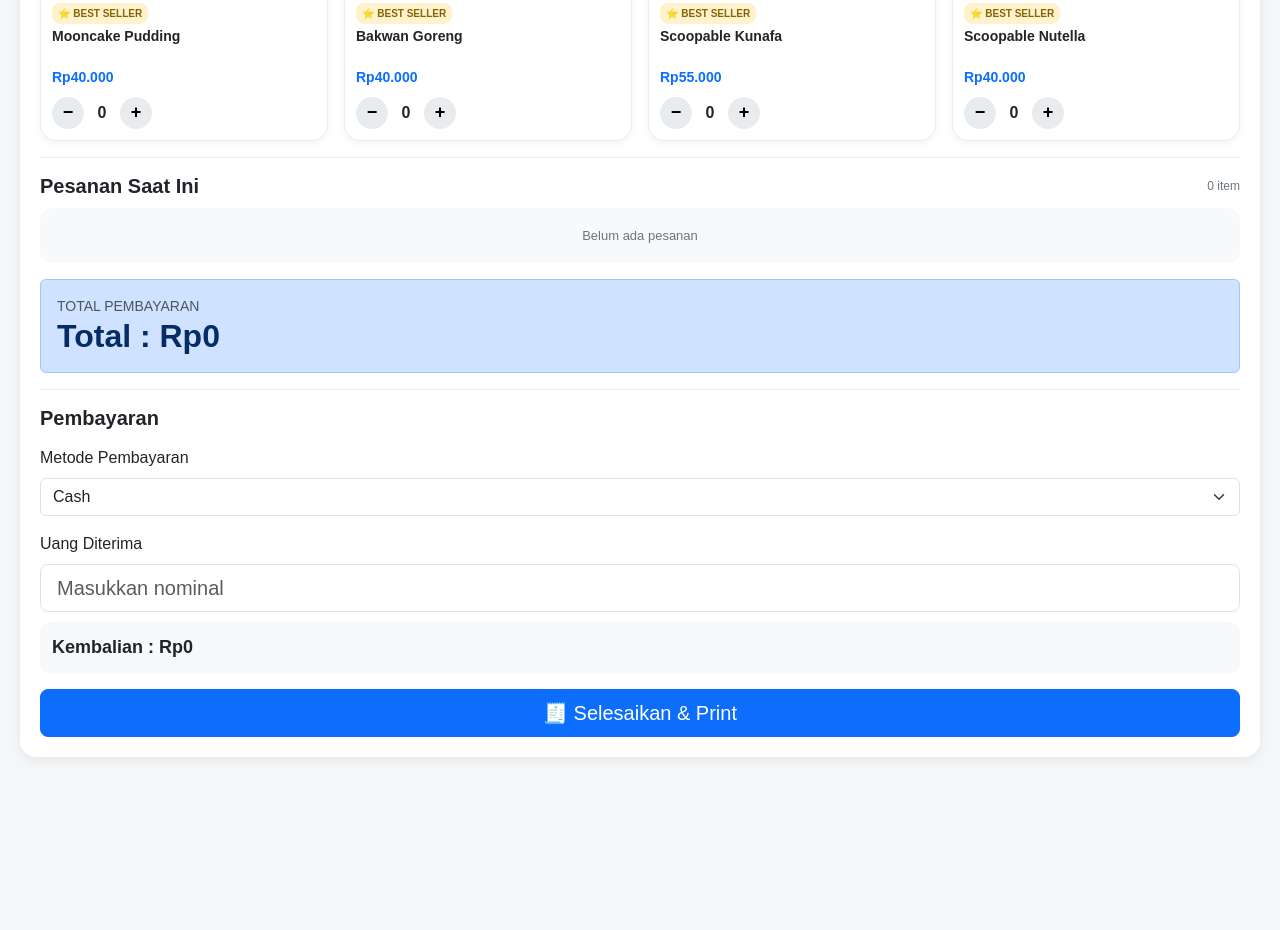
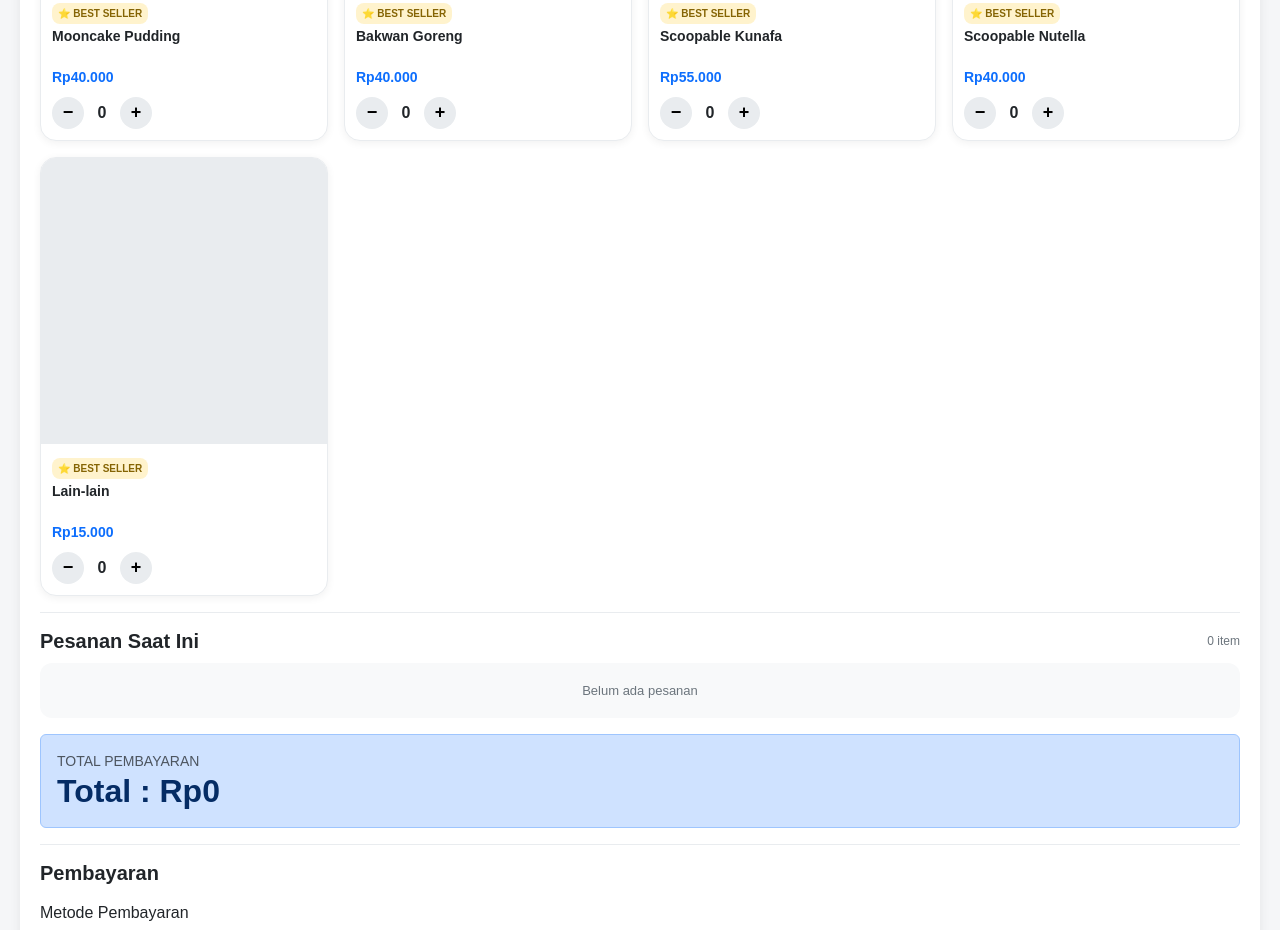
Before and after one commit to steventanjung/broodle, a plain HTML site: page index.html in a window 1280 px wide. Shown: the part 972-1902 px from the top of the page. Before the commit the page ends 1763 px from the top, so only its background shows below. Drawn offline with nearby package versions, Linux system fonts and the light colour scheme.

Commit message:
Update index.html

```diff
--- a/index.html
+++ b/index.html
@@ -1362,6 +1362,12 @@ const DEFAULT_MENUS = [
         harga:45000,
         kategori:"Bagia",
         unggulan:false
+    },
+    {
+        nama:"Lain-lain",
+        harga:15000,
+        kategori:"Snack",
+        unggulan:true
     }
 
 ];
```
